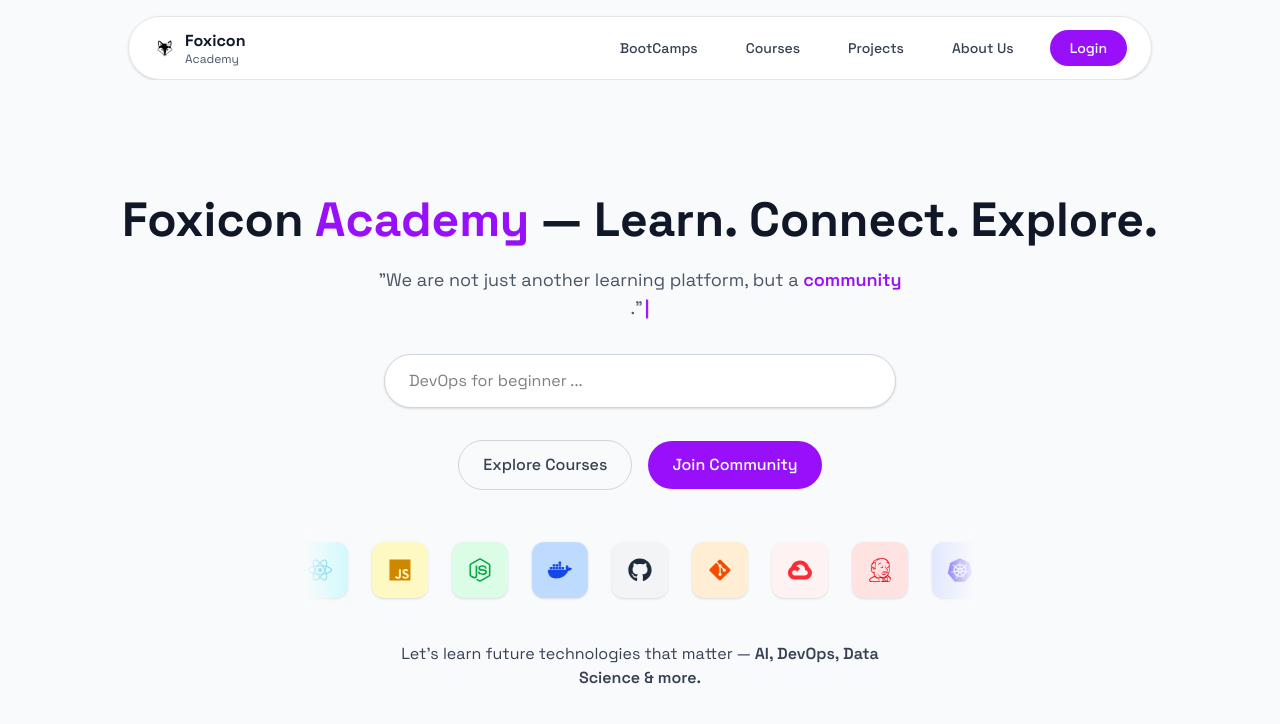
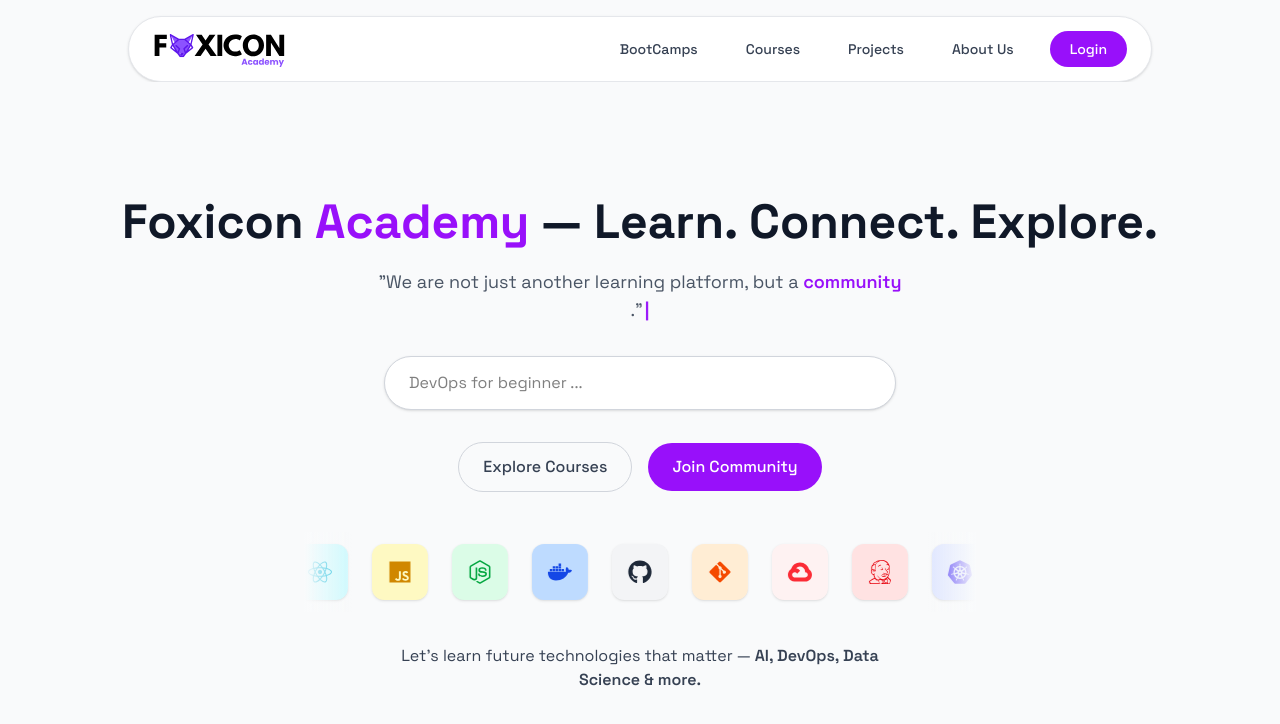
Before and after one commit to devShaik010/Foxicon-website, a React (Vite) app: page / in a window 1280 px wide. Shown: the top 724 px of the page. Built offline with nearby package versions, Linux system fonts and the light colour scheme.

Commit message:
logo changed

```diff
--- a/src/components/Navbar.jsx
+++ b/src/components/Navbar.jsx
@@ -19,17 +19,13 @@
           <div className="px-4 sm:px-6 py-2.5 sm:py-3">
             <div className="flex justify-between items-center">
               {/* Logo Section */}
-              <div className="flex items-center space-x-2">
-                <Link to="/" className="flex items-center space-x-2">
+              <div className="flex items-center">
+                <Link to="/" className="flex items-center">
                   <img
                     src="/logo .svg"
-                    alt="Foxicon Logo"
-                    className="h-5 w-5 sm:h-6 sm:w-6"
+                    alt="Foxicon Academy Logo"
+                    className="h-8 w-auto sm:h-10 sm:w-auto"
                   />
-                  <div>
-                    <div className="text-sm sm:text-base font-bold text-gray-900">Foxicon</div>
-                    <div className="text-xs text-gray-600 -mt-0.5">Academy</div>
-                  </div>
                 </Link>
               </div>
 
@@ -112,16 +108,12 @@
           <div className="flex flex-col h-full relative">
             {/* Drawer Header */}
             <div className="flex items-center justify-between p-4 border-b border-gray-200/50 backdrop-blur-sm">
-              <div className="flex items-center space-x-2 transform transition-transform duration-300 ease-in-out">
+              <div className="flex items-center transform transition-transform duration-300 ease-in-out">
                 <img
                   src="/logo .svg"
-                  alt="Foxicon Logo"
-                  className="h-6 w-6"
+                  alt="Foxicon Academy Logo"
+                  className="h-9 w-auto"
                 />
-                <div>
-                  <div className="text-base font-bold text-gray-900">Foxicon</div>
-                  <div className="text-xs text-gray-600 -mt-0.5">Academy</div>
-                </div>
               </div>
               <button
                 onClick={() => setIsMobileMenuOpen(false)}
```
Also changed, not shown: public/logo .svg, src/pages/Contact.jsx (added), src/pages/Services.jsx (added).
